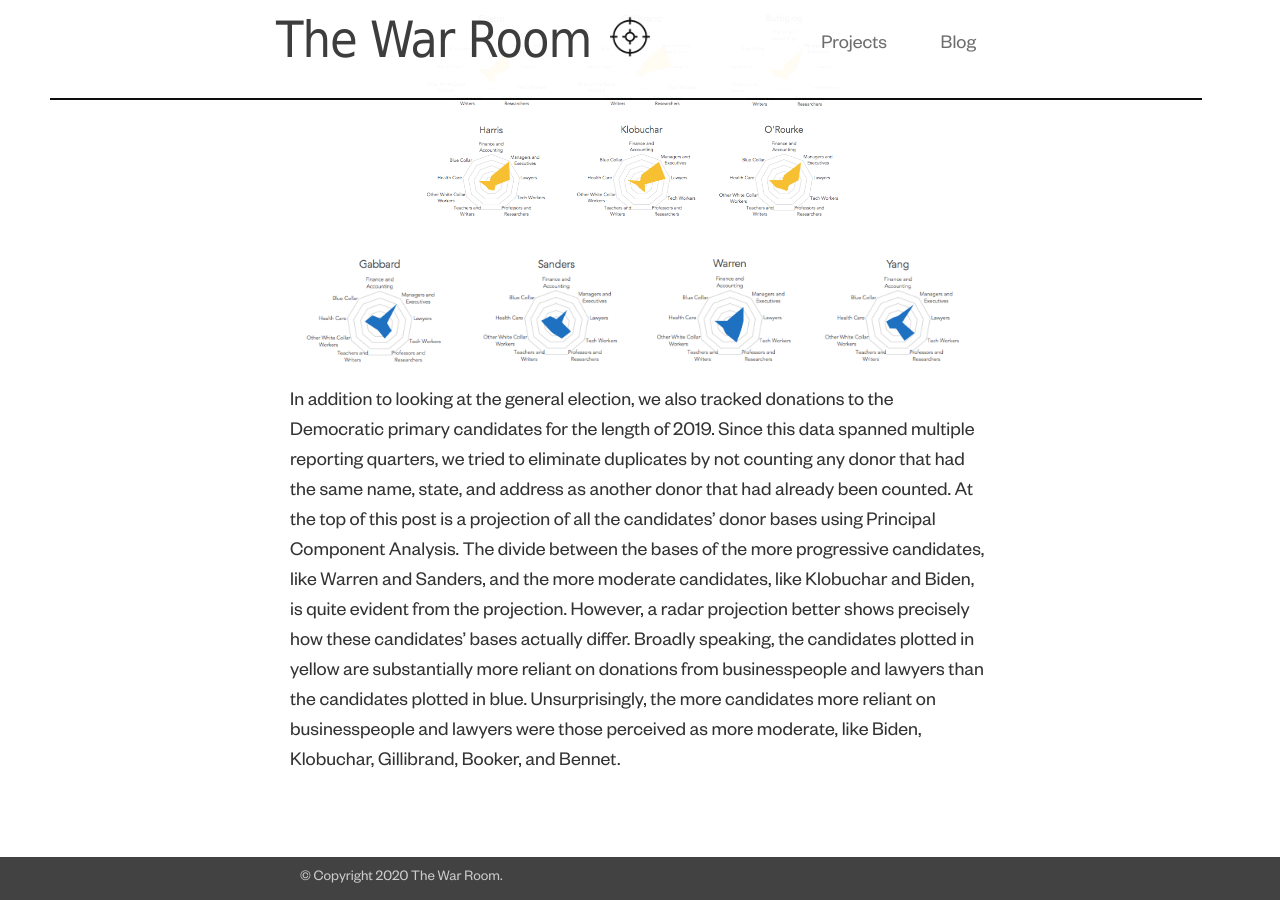
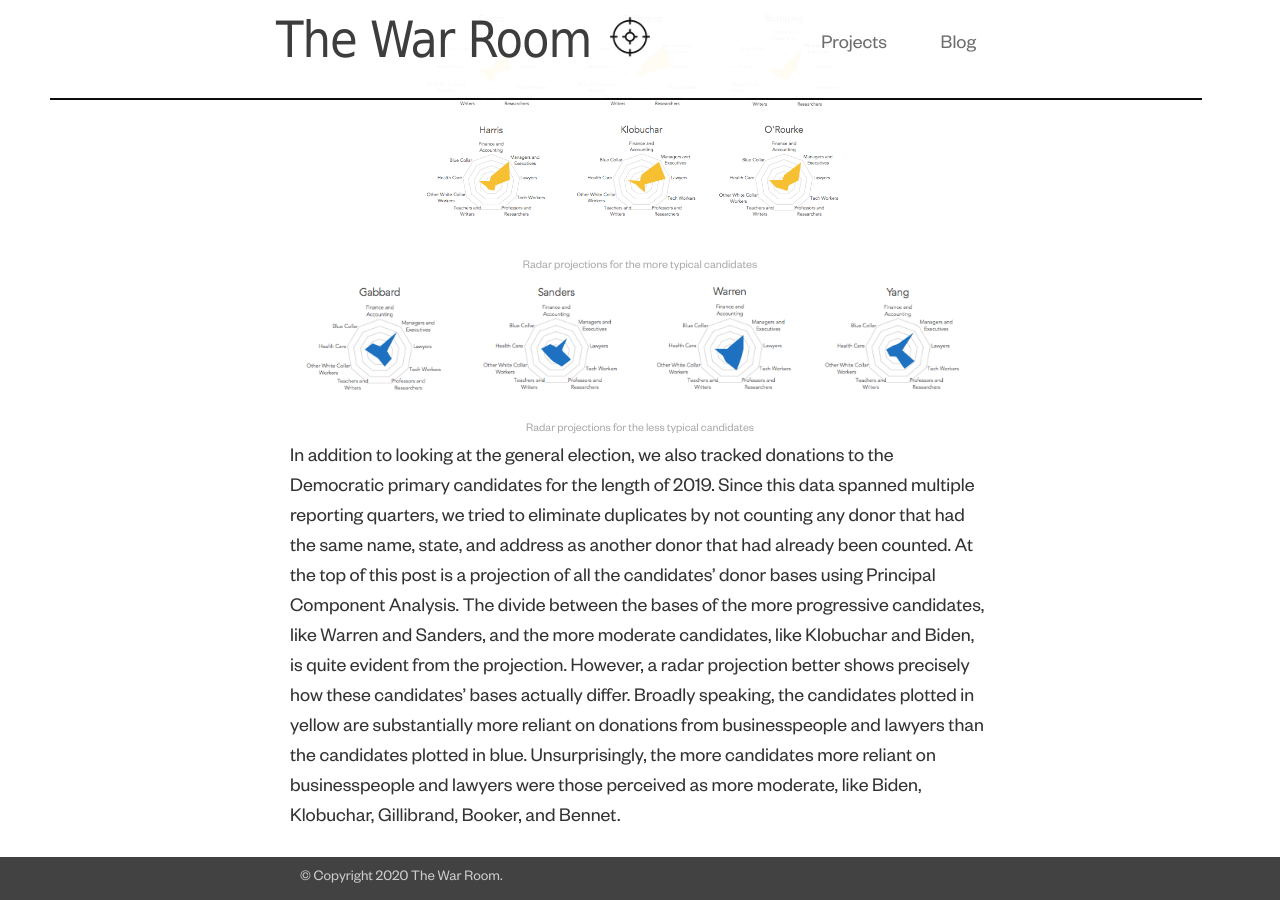
Before and after one commit to WarRoomCommand/warroomcommand.github.io, a Jekyll site: the page built from _projects/donor_directions.markdown, in a window 1280 px wide and 900 px high, scrolled down 2740 px. Built offline with Jekyll 4.4.1, drawn with Linux system fonts in a browser that asks for light colours; nearby versions of some CDN libraries.

Commit message:
more dd testing

```diff
--- a/_projects/donor_directions.markdown
+++ b/_projects/donor_directions.markdown
@@ -31,8 +31,14 @@ The results from the Trump-Biden comparison are unsurprising. Professors and law
 <div class="img center">
 	<img class="col two" src="{{ site.baseurl }}/assets/img/donor_directions/dd_main_radars.png" title="Trump v. Biden donors"/>
 </div>
+<div class="col three caption">
+    Radar projections for the more typical candidates
+</div>
 <div class="img center">
 	<img class="col three" src="{{ site.baseurl }}/assets/img/donor_directions/dd_other_radars.png" title="Trump v. Biden donors"/>
 </div>
+<div class="col three caption">
+    Radar projections for the less typical candidates
+</div>
 
 In addition to looking at the general election, we also tracked donations to the Democratic primary candidates for the length of 2019. Since this data spanned multiple reporting quarters, we tried to eliminate duplicates by not counting any donor that had the same name, state, and address as another donor that had already been counted. At the top of this post is a projection of all the candidates' donor bases using Principal Component Analysis. The divide between the bases of the more progressive candidates, like Warren and Sanders, and the more moderate candidates, like Klobuchar and Biden, is quite evident from the projection. However, a radar projection better shows precisely how these candidates' bases actually differ. Broadly speaking, the candidates plotted in yellow are substantially more reliant on donations from businesspeople and lawyers than the candidates plotted in blue. Unsurprisingly, the more candidates more reliant on businesspeople and lawyers were those perceived as more moderate, like Biden, Klobuchar, Gillibrand, Booker, and Bennet.
```
